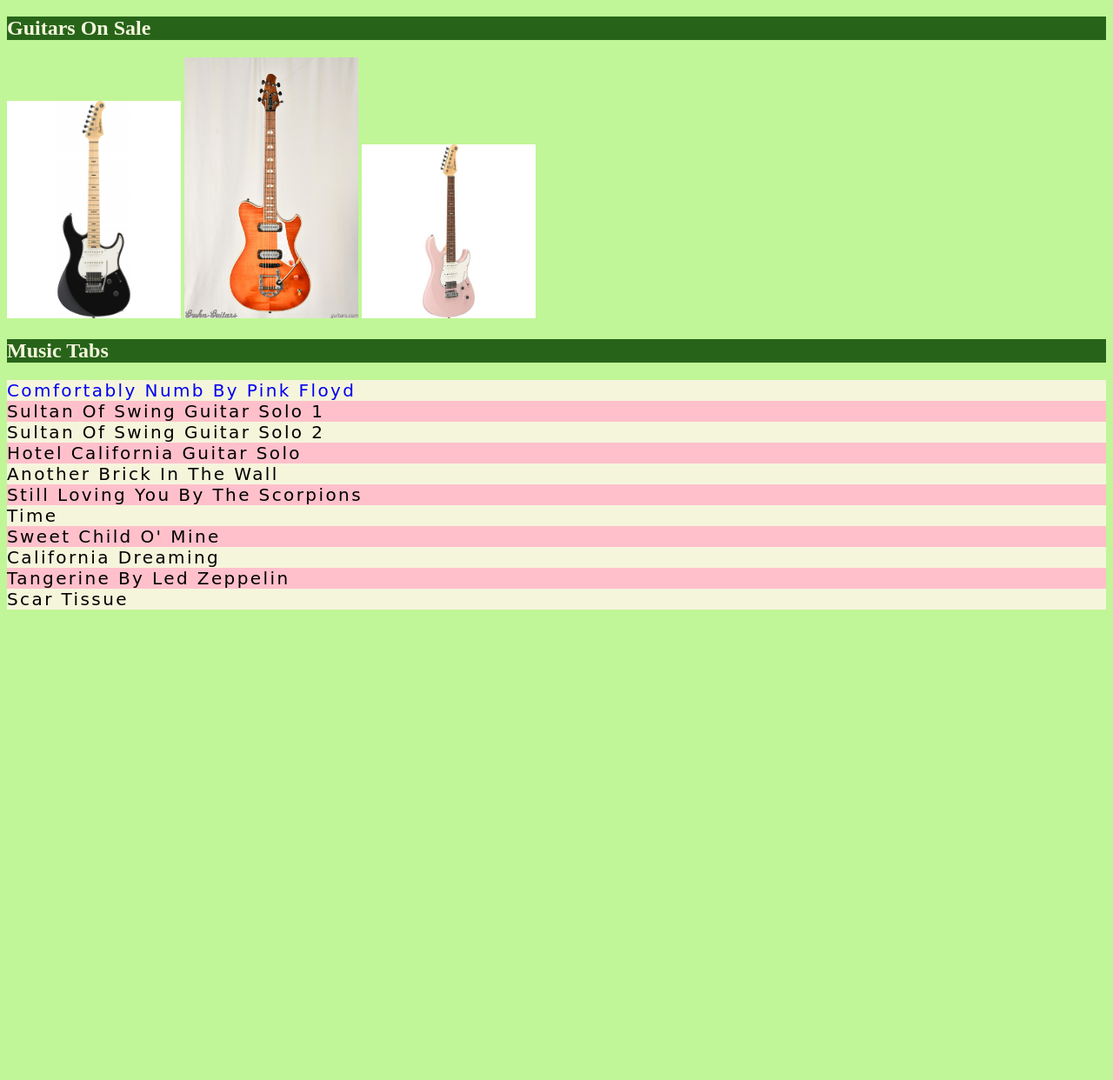
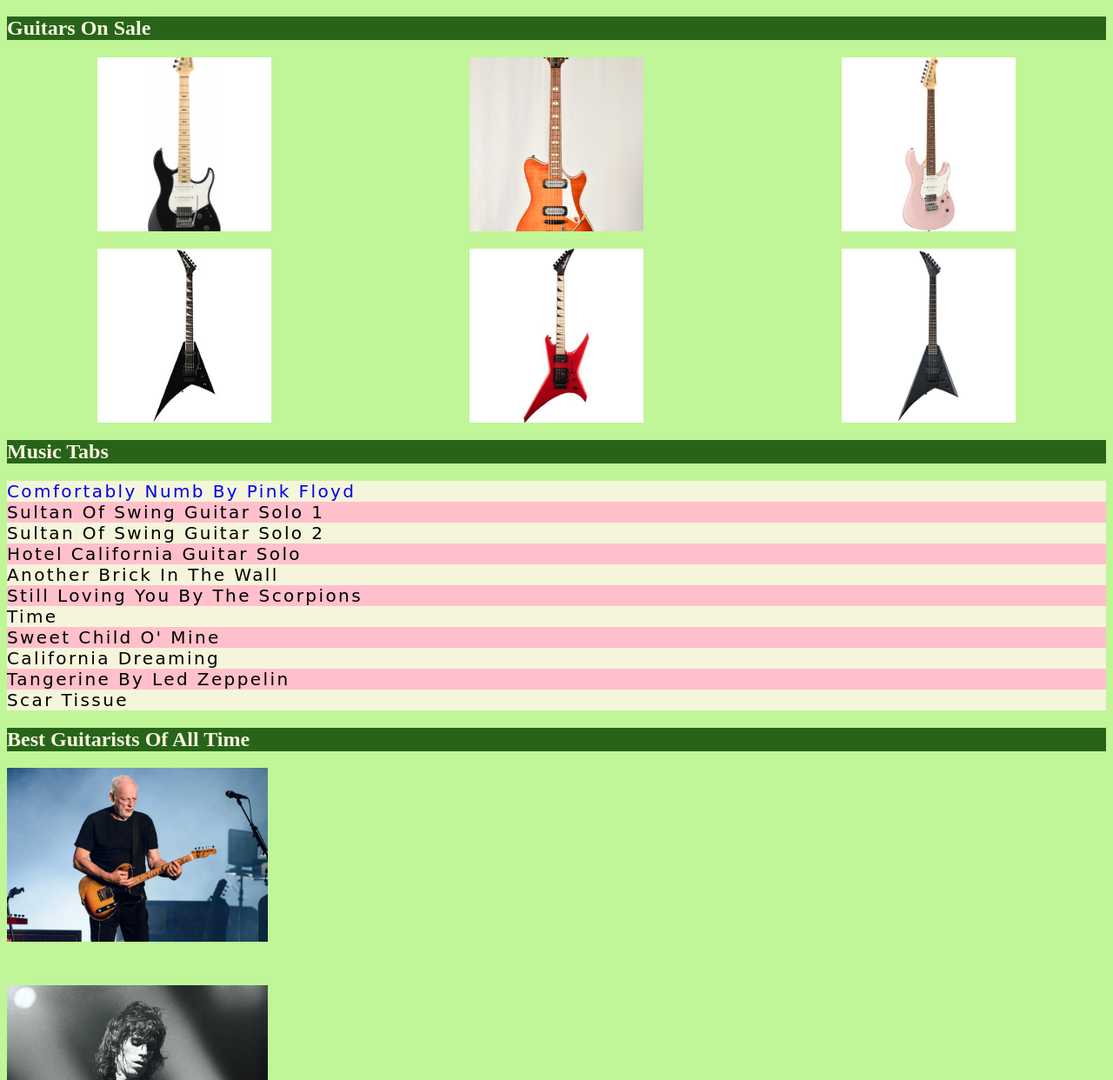
Before and after one commit to noormartini/noormartini.github.io, a plain HTML site: page Guitars/index.html in a window 1280 px wide. Shown: the part 318-1560 px from the top of the page at 87% size. Before the commit the page ends 1027 px from the top, so only its background shows below. Drawn offline with Linux system fonts and the light colour scheme.

Commit message:
Create guitars website

```diff
--- a/Guitars/css/styles.css
+++ b/Guitars/css/styles.css
@@ -101,3 +101,31 @@ header{
     justify-content:left;
     color: beige;
   }
+
+  .electricpics{
+    flex-direction: row wrap;
+    display: grid;
+    background-color:rgba(192, 246, 151, 1);
+    justify-content: space-around;
+    gap: 20px;
+    grid-template-columns: repeat(3, 1fr);
+  }
+  .electricpics img {
+    width: 100%; /* Ensures images fill the grid cell width */
+    height: auto; /* Maintains aspect ratio */
+    max-width: 200px; /* Adjust this value based on desired image size */
+    max-height: 200px; /* Adjust this value based on desired image size */
+    object-fit: cover; /* Ensures images cover the entire area of the grid cell without distortion */
+    display: block;
+    margin: 0 auto; /* Centers the image within its grid cell */
+  }
+
+  .guitarists {
+    flex-direction: column;
+    display: flex;
+    background-color:rgba(192, 246, 151, 1);
+    justify-content: space-around;
+    height: 200px;
+    width: 300px;
+    gap: 50px;
+  }
--- a/Guitars/index.html
+++ b/Guitars/index.html
@@ -47,9 +47,12 @@
 
     <h2 class="guitars">Guitars On Sale</h2>
     <div class="electricpics">
-        <img src="fig/black.jpg" style="width: 200px;height: 200;">
-        <img src="fig/brown.jpeg" style="width: 200px;height: 200;">
-        <img src="fig/pink.jpg" style="width: 200px;height: 200;">
+        <img src="fig/black.jpg">
+        <img src="fig/brown.jpeg">
+        <img src="fig/pink.jpg">
+        <img src="fig/jacskon1.jpg">
+        <img src="fig/jackson2.webp">
+        <img src="fig/jackson3.jpg">
     </div>
 
 
@@ -67,6 +70,16 @@
         <div class= "color2">Tangerine By Led Zeppelin</div>
         <div class="color">Scar Tissue</div>
     </div>
+
+    <h2 class= "guitars">Best Guitarists Of All Time</h2>
+    <div class="guitarists">
+        <img src="fig/david.webp">
+        <img src="fig/keith.webp">
+        <img src="fig/Prince.jpg">
+        <img src="fig/jimi.png">
+        <img src="fig/Slash.jpg">
+        <img src="fig/mark.jpg">
+    </div>
 </body>
 
 </html>
```
Also changed, not shown: Guitars/pdffloyd.html (+3 -7 lines), Guitars/fig/Prince.jpg (added), Guitars/fig/Slash.jpg (added), Guitars/fig/david.webp (added), Guitars/fig/jackson2.webp (added), Guitars/fig/jackson3.jpg (added), Guitars/fig/jacskon1.jpg (added), Guitars/fig/jimi.png (added), Guitars/fig/keith.webp (added), Guitars/fig/mark.jpg (added).
